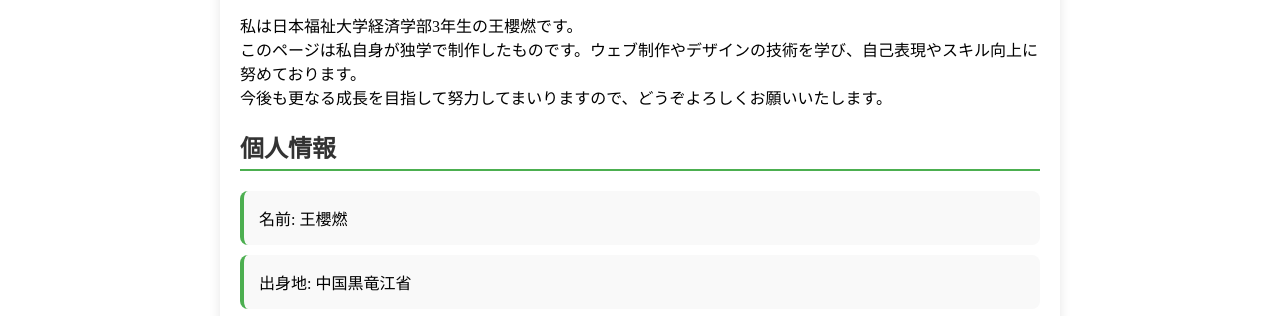
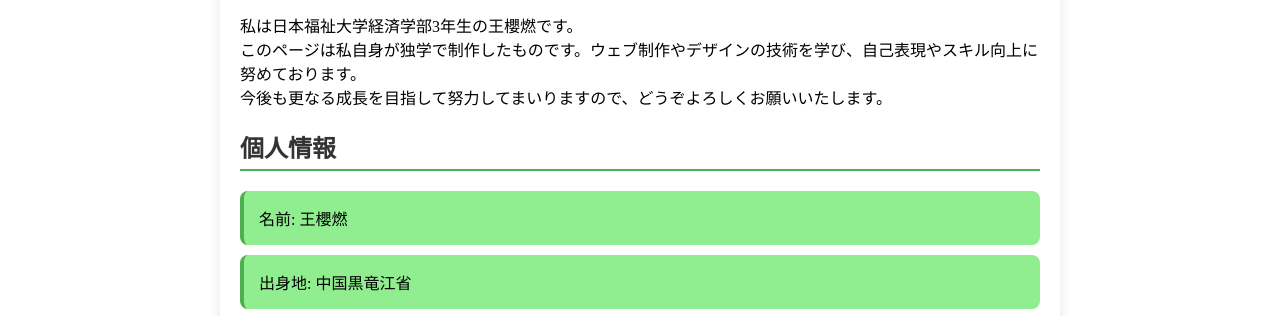
Before and after one commit to EHZ123/TEXT, a plain HTML site: page index.html in a window 1280 px wide. Shown: the part 444-760 px from the top of the page. Drawn offline with Linux system fonts and the light colour scheme.

Commit message:
Update index.html

```diff
--- a/index.html
+++ b/index.html
@@ -38,7 +38,7 @@
 h2, h3 {color: #333;border-bottom: 2px solid #4CAF50;padding-bottom: 5px;font-weight: bold;}
 
 ul{list-style-type: none;padding: 0;}
-ul li {background-color: #f9f9f9;margin: 10px 0;padding: 15px;border-radius: 8px;
+ul li {background-color: #90EE90;margin: 10px 0;padding: 15px;border-radius: 8px;
 border-left: 4px solid #4CAF50;transition: transform 0.3s ease, box-shadow 0.3s ease;}
 ul li:hover{transform: translateX(5px);box-shadow: 0 4px 8px rgba(0, 0, 0, 0.1);}
 
```
